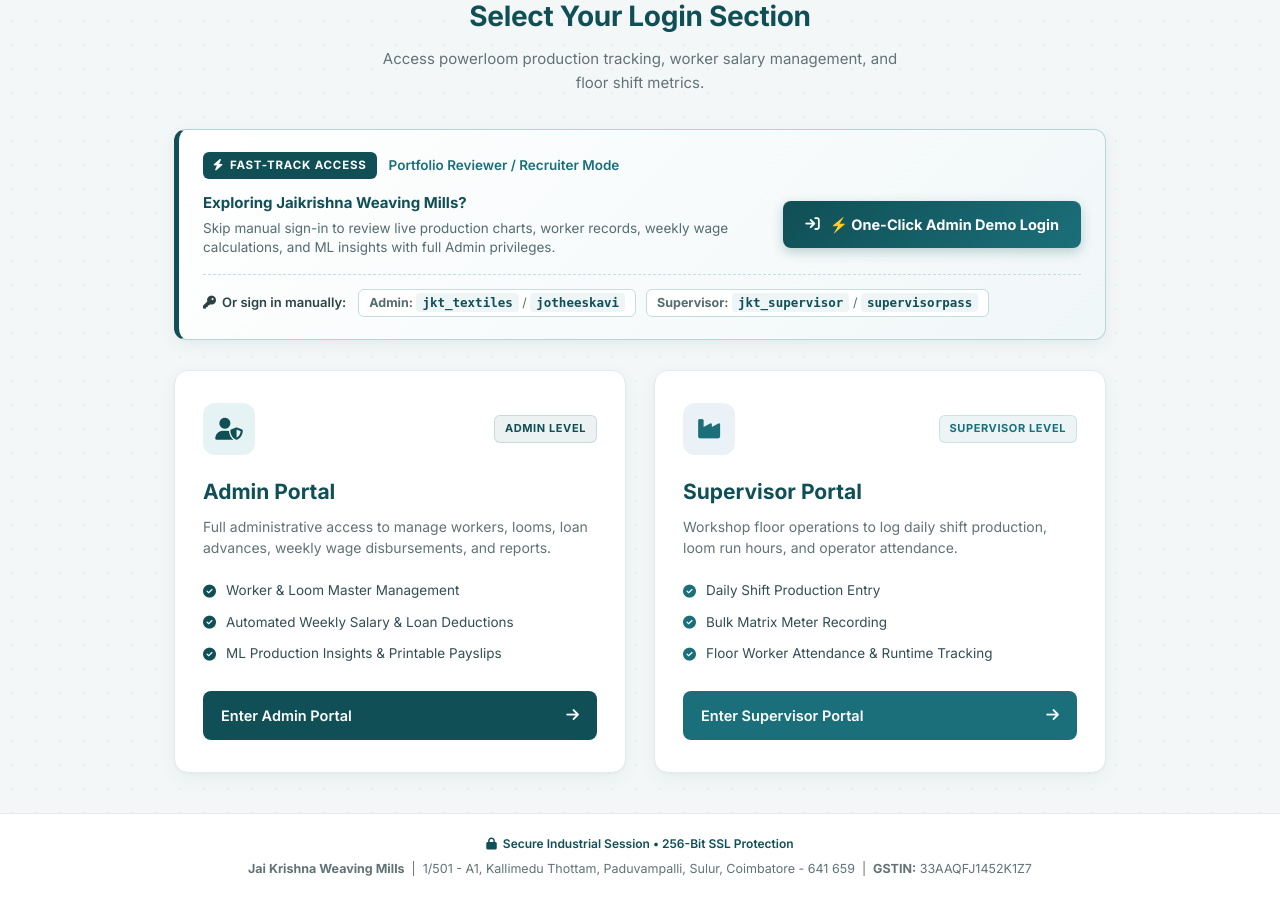
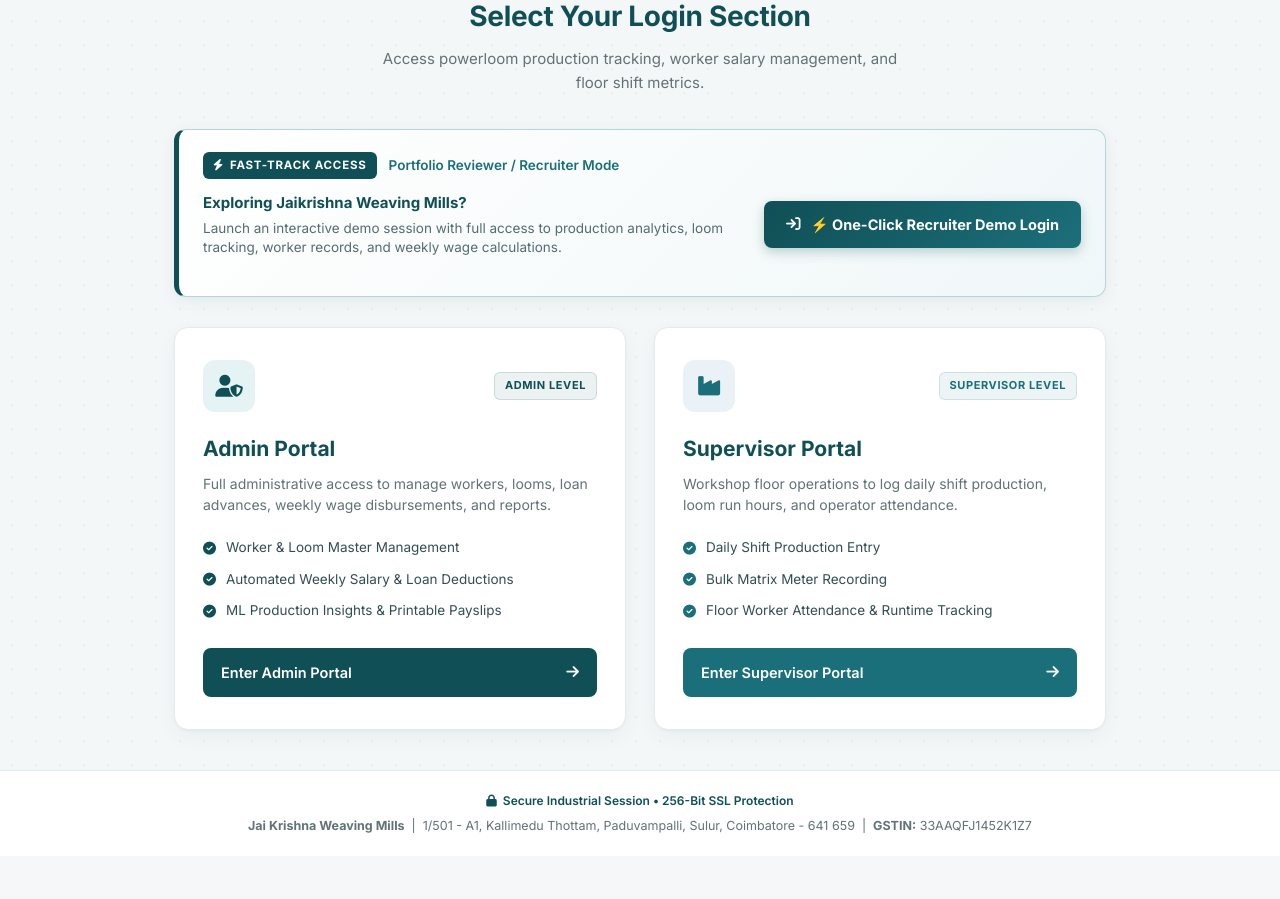
Before and after one commit to KavyaVarsini/powerloom_salary_management, a Flask app: page /login in a window 1280 px wide. Shown: the part 159-1058 px from the top of the page. After the commit the page ends 992 px from the top, so only its background shows below. Run offline with Flask 3, Linux system fonts and the light colour scheme.

Commit message:
Hide real credentials and restrict demo users to read-only preview

```diff
--- a/app.py
+++ b/app.py
@@ -58,6 +58,35 @@ def admin_required(f):
             return redirect(url_for("home"))
         return f(*args, **kwargs)
     return decorated_function
+
+# Endpoints where POST is strictly used for searching/filtering data without altering database
+SAFE_POST_ENDPOINTS = {
+    "weekly_salary",
+    "worker_production",
+    "worker_salary_report",
+    "daily_history"
+}
+
+# Endpoints where GET requests toggle or mutate database records
+MUTATING_GET_ENDPOINTS = {
+    "deactivate_worker",
+    "activate_worker",
+    "deactivate_loom",
+    "activate_loom"
+}
+
+@app.before_request
+def check_demo_restrictions():
+    if session.get("is_demo"):
+        endpoint = request.endpoint
+        # Block GET actions that toggle statuses
+        if endpoint in MUTATING_GET_ENDPOINTS:
+            flash("🔒 Demo Mode: Status toggling is disabled in guest preview to preserve data integrity.", "warning")
+            return redirect(request.referrer or url_for("home"))
+        # Block POST actions that insert, update, or delete records
+        if request.method == "POST" and endpoint not in SAFE_POST_ENDPOINTS:
+            flash("🔒 Demo Mode: Adding, editing, or deleting records is disabled in guest preview.", "warning")
+            return redirect(request.referrer or url_for("home"))
 
 from datetime import date, timedelta
 
@@ -1807,7 +1836,9 @@ def login_gateway():
 def demo_login():
     session["logged_in"] = True
     session["role"] = "Admin"
-    flash("⚡ Welcome! Logged in with Full Admin Demo Access.", "success")
+    session["is_demo"] = True
+    session["username"] = "demo_reviewer"
+    flash("⚡ Welcome! Logged in as Recruiter Demo (Read-Only Preview with Data Protection).", "success")
     return redirect(url_for("home"))
 
 @app.route("/login/admin", methods=["GET", "POST"])
--- a/templates/base.html
+++ b/templates/base.html
@@ -28,6 +28,12 @@
             <img src="{{ url_for('static', filename='logo_white.png') }}" alt="Logo" class="logo">
             <span>Jaikrishna Weaving Mills</span>
         </div>
+        {% if session.get('is_demo') %}
+        <div style="display:inline-flex; align-items:center; gap:8px; background:rgba(230,126,34,0.22); border:1px solid #e67e22; color:#fff; padding:6px 14px; border-radius:20px; font-size:12.5px; font-weight:600;">
+            <i class="fa-solid fa-shield-halved" style="color:#f39c12;"></i>
+            <span>Recruiter Demo Mode • Read-Only Preview</span>
+        </div>
+        {% endif %}
     </header>
 
     <!-- MOBILE SIDEBAR OVERLAY BACKDROP -->
--- a/templates/login_gateway.html
+++ b/templates/login_gateway.html
@@ -538,19 +538,12 @@
             <div class="demo-banner-body">
                 <div class="demo-info">
                     <strong>Exploring Jaikrishna Weaving Mills?</strong>
-                    <p>Skip manual sign-in to review live production charts, worker records, weekly wage calculations, and ML insights with full Admin privileges.</p>
+                    <p>Launch an interactive demo session with full access to production analytics, loom tracking, worker records, and weekly wage calculations.</p>
                 </div>
                 <a href="/demo-login" class="demo-quick-btn" id="oneClickDemoBtn">
                     <i class="fa-solid fa-arrow-right-to-bracket"></i>
-                    <span>⚡ One-Click Admin Demo Login</span>
+                    <span>⚡ One-Click Recruiter Demo Login</span>
                 </a>
-            </div>
-            <div class="demo-credentials-bar">
-                <span class="cred-label"><i class="fa-solid fa-key"></i> Or sign in manually:</span>
-                <div class="cred-badges">
-                    <span class="cred-item"><strong>Admin:</strong> <code>jkt_textiles</code> / <code>jotheeskavi</code></span>
-                    <span class="cred-item"><strong>Supervisor:</strong> <code>jkt_supervisor</code> / <code>supervisorpass</code></span>
-                </div>
             </div>
         </div>
 
```
Also changed, not shown: templates/login.html (+1 -19 lines).
